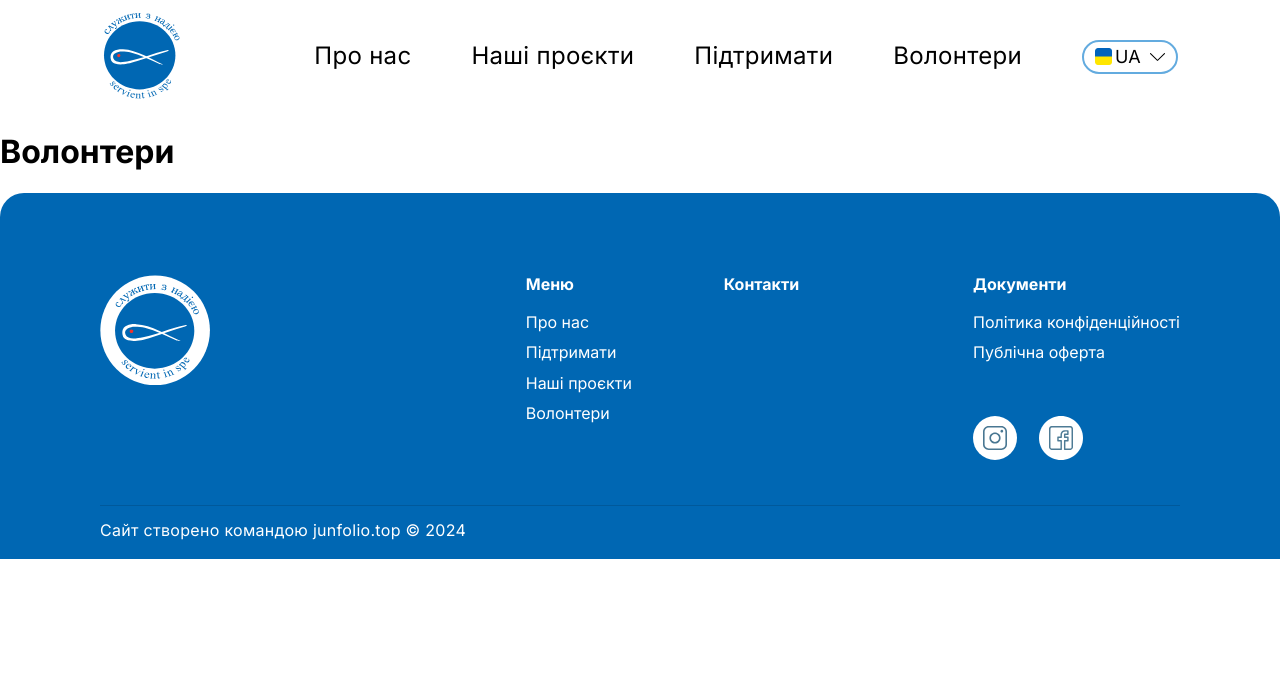
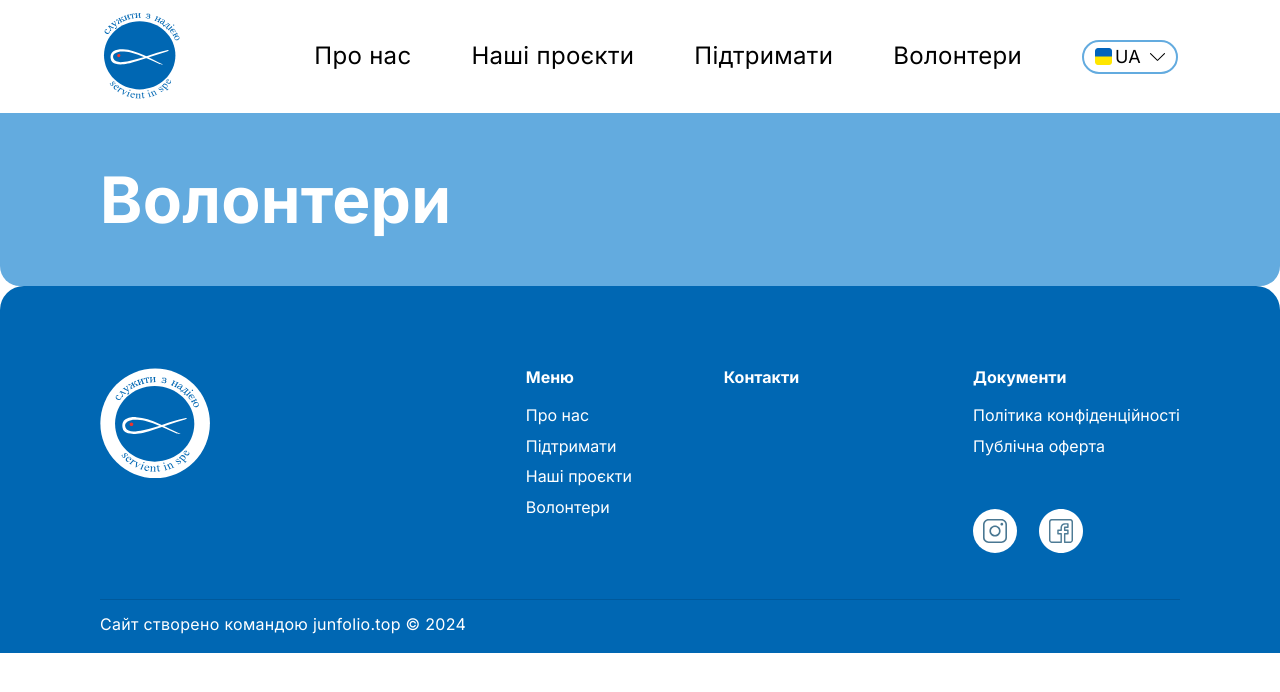
Before and after one commit to PopovYehor/conf-init, a Next.js app: page /volunteers in a window 1280 px wide. Shown: the top 692 px of the page. Built offline with nearby package versions, Linux system fonts and the light colour scheme; no server answers.

Commit message:
added slide switching feature

```diff
--- a/src/components/AboutUs/TeemSlider/TeemSlider.module.scss
+++ b/src/components/AboutUs/TeemSlider/TeemSlider.module.scss
@@ -27,6 +27,7 @@
             margin: 64px 0;
             max-width: 1063px;
             overflow: hidden;
+            cursor: pointer;
 
             @media screen and (min-width: 1150px) {
                 max-width: 943px;
--- a/src/pages/volunteers/index.tsx
+++ b/src/pages/volunteers/index.tsx
@@ -1,3 +1,5 @@
+import VolunteersView from "@/view/volunteers/volunteers";
+
 export default function Volunteers() {
-  return <h1>Волонтери</h1>;
+  return <VolunteersView/>;
 }
--- /dev/null
+++ b/src/view/volunteers/volunteers.tsx
@@ -0,0 +1,15 @@
+import TitleForOtherPages from "@/components/TitlePages/TitleForOtherPages";
+import { useAppSelector } from "@/hooks/hooks";
+import { languages } from "@/language/languages";
+
+export default function VolunteersView() {
+  const languageSelected = useAppSelector(
+    (state) => state.language.languageSelected
+  );
+
+  return (
+    <>
+      <TitleForOtherPages text={languages[languageSelected].volunteers} />
+    </>
+  );
+}
```
Also changed, not shown: src/components/AboutUs/TeemSlider/TeemSlider.tsx (+11 -5 lines).
